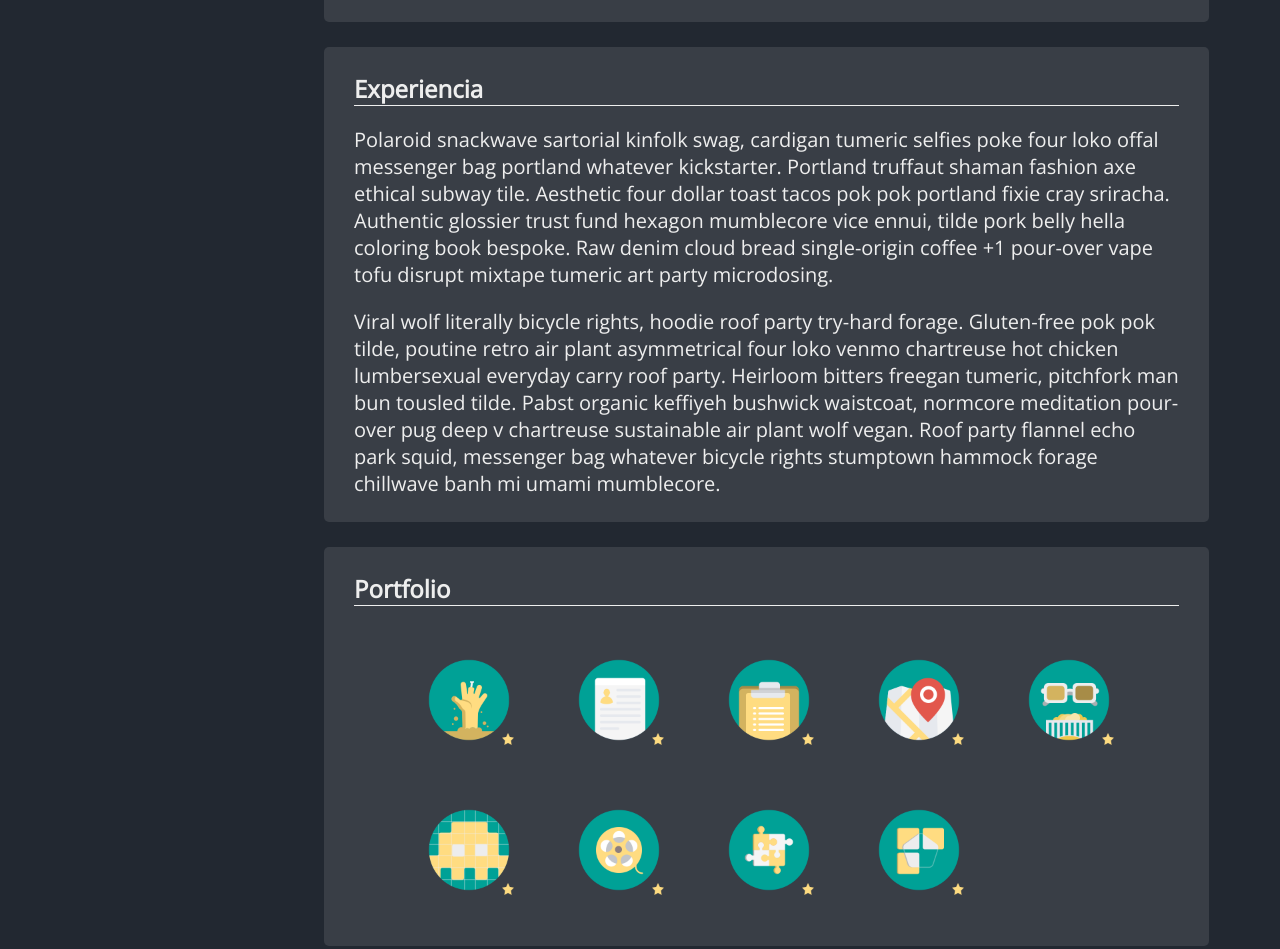
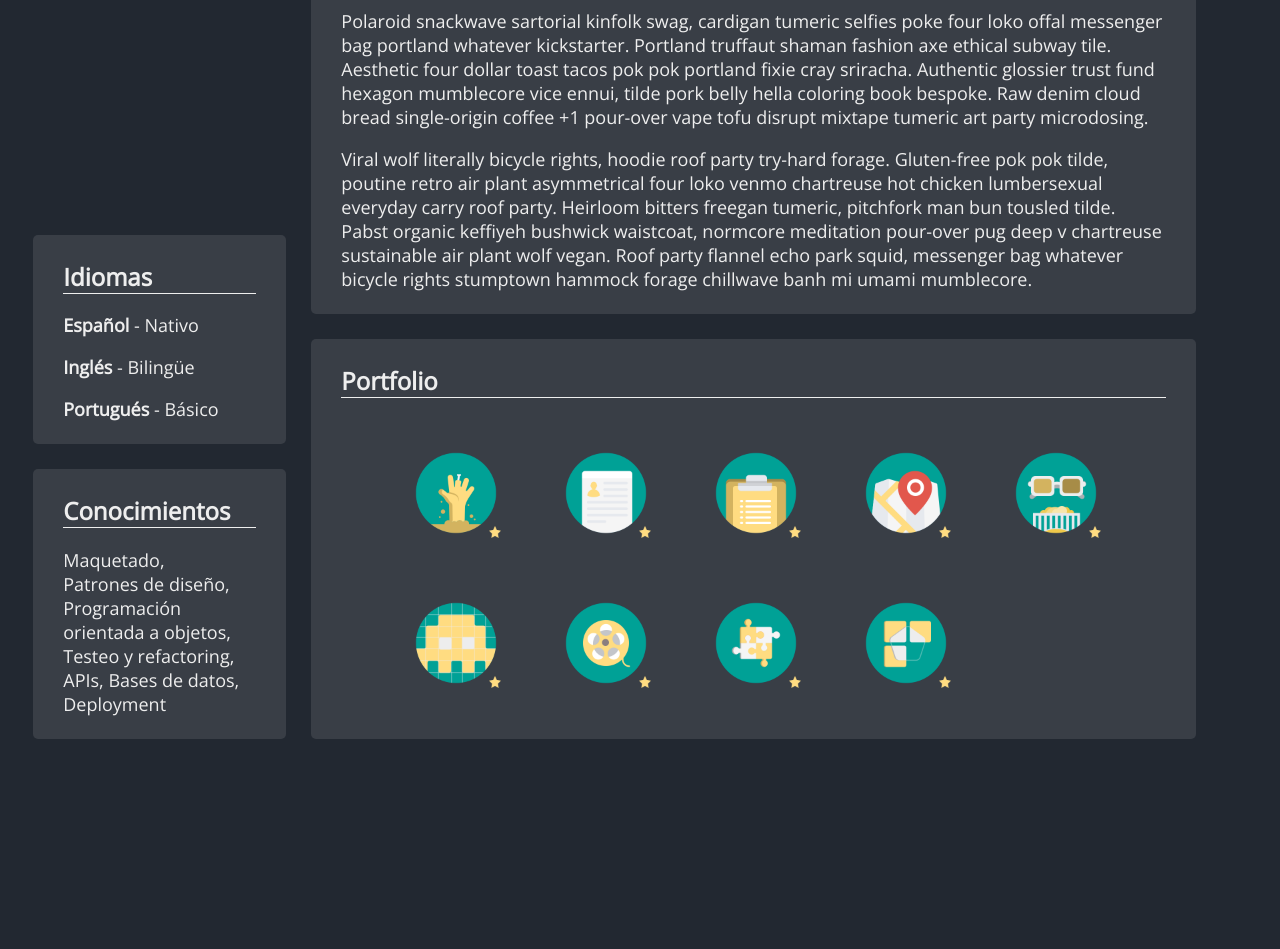
Before and after one commit to ltuozzo/Acamica-1-cv, a plain HTML site: page index.html in a window 1280 px wide. Shown: the part 1087-2036 px from the top of the page. After the commit the page ends 1859 px from the top, so only its background shows below. Drawn offline with nearby package versions, Linux system fonts and the light colour scheme; a web font is replaced by a local one.

Commit message:
CV terminado

```diff
--- a/style.css
+++ b/css/style.css
@@ -1,5 +1,6 @@
 body {
     background-color: #222831;
+    display: flex;
 }
 
 h1 {
@@ -13,7 +14,7 @@ p, h2, h3 {
 }
 
 p {
-    font-size: 20px;
+    font-size: 18px;
 }
 
 p a {
@@ -52,6 +53,14 @@ li img {
     margin-top: 25px;
     margin-right: 2%;
     margin-left: 2%;
+    display: flex;
+    flex-direction: column;
+    justify-content: space-between;
+}
+
+#leftColumnBottom {
+    display: flex;
+    flex-direction: column;
 }
 
 #rightColumn {
--- a/cvonline.html
+++ b/index.html
@@ -2,7 +2,7 @@
 <html lang="es">
   <head>
     <meta charset="utf-8" />
-    <link href="style.css" rel="stylesheet" />
+    <link href="css/style.css" rel="stylesheet" />
     <link
       href="https://fonts.googleapis.com/css?family=Open+Sans|Proza+Libre|Dosis&display=swap"
       rel="stylesheet"
@@ -11,6 +11,8 @@
   </head>
   <body>
     <div id="leftColumn">
+      <!-- Imagen de perfil y menu -->
+      <div>
         <img
           src="Imagenes/profile-picture.jpg"
           alt="Lucas Javier Tuozzo"
@@ -31,7 +33,22 @@
           <h3 class="menuItems"><a href="#portfolio">Portfolio</a></h3>
         </div>
       </div>
+      <!-- Idiomas y conocimientos -->
+      <div id="leftColumnBottom">
+        <div class="section">
+          <h2>Idiomas</h2>
+          <p><strong>Español</strong> - Nativo</p>
+          <p><strong>Inglés</strong> - Bilingüe</p>
+          <p><strong>Portugués</strong> - Básico</p>
+        </div>
+        <div class="section">
+          <h2>Conocimientos</h2>
+          <p>Maquetado,<br>Patrones de diseño, Programación orientada a objetos,<br>Testeo y refactoring, APIs, Bases de datos, Deployment</p>
+        </div>
+      </div>
+    </div>
     <div id="rightColumn">
+      <!-- Sobre mi -->
       <div class="section">
         <h2 id="sobreMi">Sobre mi</h2>
         <h1>Lucas Javier Tuozzo</h1>
@@ -62,16 +79,19 @@
         <p>Soy un firme creyente en la retroalimentación y en el constante crecimiento en equipo.</p>
         </p>
       </div>
+      <!-- Formación -->
       <div class="section">
         <h2 id="formacion">Formación</h2>
         <p>Lorem ipsum dolor amet bushwick tote bag vinyl iPhone artisan banh mi craft beer DIY pinterest ramps food truck unicorn church-key wolf plaid. Vaporware actually jianbing, ethical you probably haven't heard of them vegan 8-bit prism asymmetrical yr. Photo booth fanny pack bespoke, biodiesel +1 retro normcore cornhole. Try-hard paleo bushwick bespoke echo park, gluten-free salvia wolf fashion axe cronut retro blue bottle dreamcatcher letterpress trust fund. Crucifix migas microdosing man bun.</p>
       </div>
+      <!-- Experiencia -->
       <div class="section">
         <h2 id="experiencia">Experiencia</h2>
         <p>Polaroid snackwave sartorial kinfolk swag, cardigan tumeric selfies poke four loko offal messenger bag portland whatever kickstarter. Portland truffaut shaman fashion axe ethical subway tile. Aesthetic four dollar toast tacos pok pok portland fixie cray sriracha. Authentic glossier trust fund hexagon mumblecore vice ennui, tilde pork belly hella coloring book bespoke. Raw denim cloud bread single-origin coffee +1 pour-over vape tofu disrupt mixtape tumeric art party microdosing.</p>
 
         <p>Viral wolf literally bicycle rights, hoodie roof party try-hard forage. Gluten-free pok pok tilde, poutine retro air plant asymmetrical four loko venmo chartreuse hot chicken lumbersexual everyday carry roof party. Heirloom bitters freegan tumeric, pitchfork man bun tousled tilde. Pabst organic keffiyeh bushwick waistcoat, normcore meditation pour-over pug deep v chartreuse sustainable air plant wolf vegan. Roof party flannel echo park squid, messenger bag whatever bicycle rights stumptown hammock forage chillwave banh mi umami mumblecore.</p>
       </div>
+      <!-- Portfolio -->
       <div class="section">
         <h2 id="portfolio">Portfolio</h2>
         <ul>
@@ -88,4 +108,5 @@
       </div>
     </div>
   </body>
+  <script src="js/script.js"></script>
 </html>
--- /dev/null
+++ b/js/script.js
@@ -0,0 +1,10 @@
+//Esto lo agregué para que queden más lindos los anchor links, lo saqué de acá: https://stackoverflow.com/questions/7717527/smooth-scrolling-when-clicking-an-anchor-link
+document.querySelectorAll('a[href^="#"]').forEach(anchor => {
+    anchor.addEventListener('click', function (e) {
+        e.preventDefault();
+
+        document.querySelector(this.getAttribute('href')).scrollIntoView({
+            behavior: 'smooth'
+        });
+    });
+});
```
Lines whose indentation alone changed are shown as unchanged.
